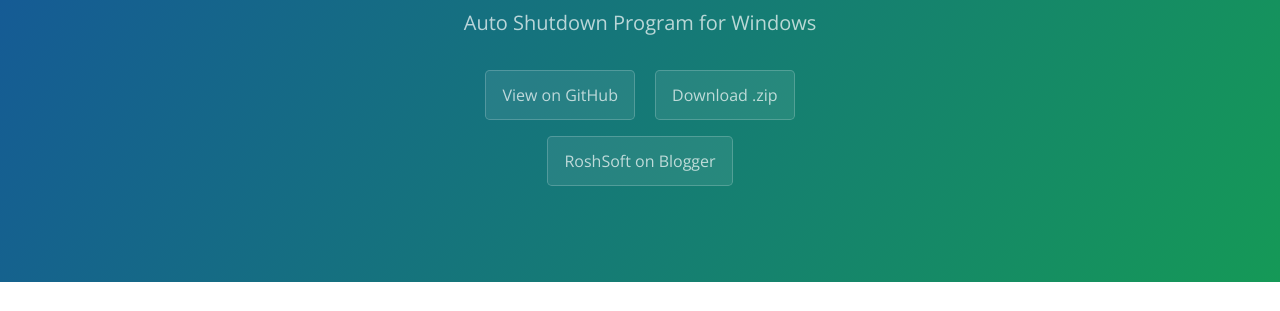
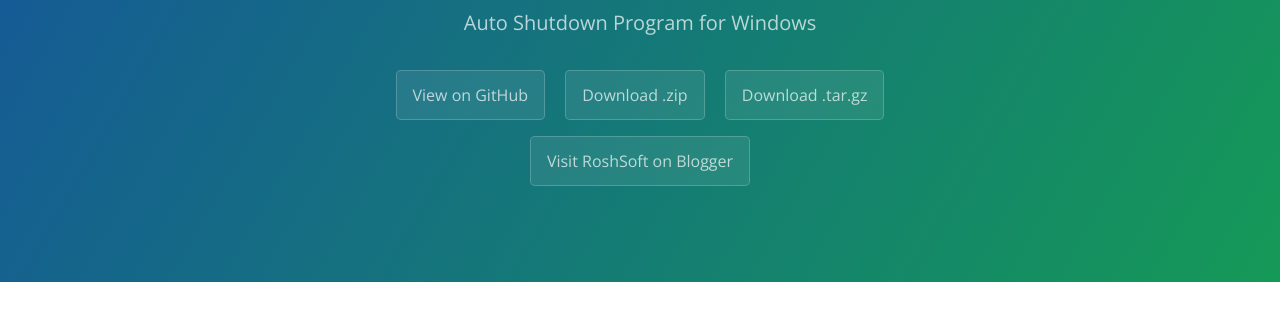
Before and after one commit to pitigalari/Power, a plain HTML site: page index.html in a window 1280 px wide. Shown: the part 167-478 px from the top of the page. Drawn offline with nearby package versions, Linux system fonts and the light colour scheme.

Commit message:
Update index.html

```diff
--- a/index.html
+++ b/index.html
@@ -2,7 +2,8 @@
 <html lang="en-us">
   <head>
     <meta charset="UTF-8">
-    <title>RoshSoft : Power</title>
+    <link href="https://raw.githubusercontent.com/roshsoftco/Power/master/favicon.ico" rel="icon" type="image/x-icon">
+    <title>ROSHSOFT : Power</title>
     <meta name="viewport" content="width=device-width, initial-scale=1">
     <link rel="stylesheet" type="text/css" href="stylesheets/normalize.css" media="screen">
     <link href='https://fonts.googleapis.com/css?family=Open+Sans:400,700' rel='stylesheet' type='text/css'>
@@ -15,7 +16,8 @@
       <h2 class="project-tagline">Auto Shutdown Program for Windows</h2>
       <a href="https://github.com/roshsoftco/Power" class="btn">View on GitHub</a>
       <a href="https://github.com/roshsoftco/Power/zipball/master" class="btn">Download .zip</a>
-      <br /><center><a href="http://roshsoftco.blogspot.com/p/power.html" class="btn">RoshSoft on Blogger</a></center>
+      <a href="https://github.com/roshsoftco/Power/tarball/master" class="btn">Download .tar.gz</a>
+      <br /><center><a href="http://roshsoftco.blogspot.com/p/power.html" class="btn">Visit RoshSoft on Blogger</a></center>
     </section>
 
     <section class="main-content">
```
